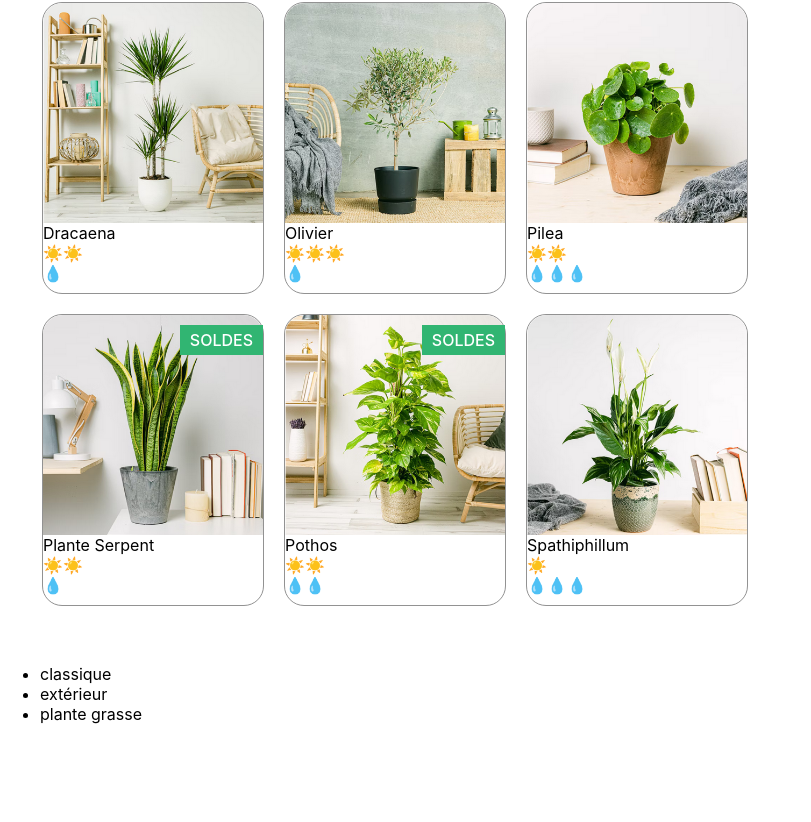
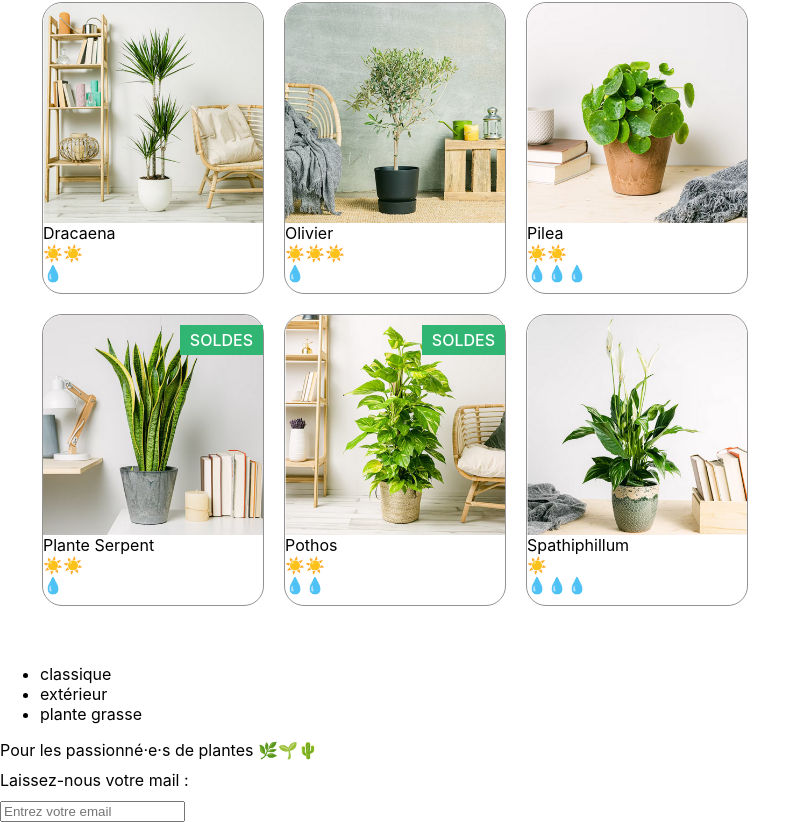
Before and after one commit to julieprunaret/La-maison-jungle-mastering-REACT, a React (Create React App) app: page / in a window 1280 px wide. Shown: the part 782-1604 px from the top of the page, without its empty margins (0-811 px from the left). Before the commit the page ends 1522 px from the top, so only its background shows below. Built offline with nearby package versions, Linux system fonts and the light colour scheme.

Commit message:
add - forms

```diff
--- a/src/components/App.js
+++ b/src/components/App.js
@@ -2,6 +2,7 @@ import React from 'react';
 import Banner from './Banner';
 import Cart from './Cart';
 import ShoppingList from './ShoppingList';
+import Footer from './Footer';
 
 function App() {
     return (
@@ -9,6 +10,7 @@ function App() {
         <Banner />
         <Cart />
         <ShoppingList />
+        <Footer />
       </React.Fragment>
     )
 }
--- a/src/components/CareScale.js
+++ b/src/components/CareScale.js
@@ -1,16 +1,28 @@
 function CareScale({scaleValue, careType}) {
     const scaleType = careType === 'water' ? '💧' : '☀️';
     const range = [1, 2, 3]
+    const quantityLabel = {
+        1: 'peu',
+        2: 'modérément',
+        3: 'beaucoup'
+    }
+
     return (
-        <div className='lmj-carscale'>
+        <div className='lmj-carscale'  onClick={handleClick}>
             {/* for a list from 1 to 3 */}
             {range.map((rangeElem) =>
             /* for each element into the list (1,2,3) we check if it's inferior or equal to */
                 scaleValue >= rangeElem ? <span key={rangeElem.toString()}>{scaleType}</span> : null
                 /* we put a sun for each number inferior or equal to the variable scalevalue */
             )}
+
         </div>
     )
+
+    function handleClick() {
+        console.log(`Composant de type : ${careType}, cette plante requiert ${quantityLabel[scaleValue]} ${careType === "light" ? "de lumière" : "d'arrosage"}`)
+    }
+
 }
 
 export default CareScale
--- /dev/null
+++ b/src/components/Footer.js
@@ -0,0 +1,34 @@
+import "../styles/Footer.css"
+import { useState } from "react"
+
+function Footer () {
+    const [inputValue, setInputValue] = useState('')
+
+    function handleInput(e){
+        return setInputValue(e.target.value)
+    }
+
+    function handleBlur(){
+        if (!inputValue.includes('@')) {
+            alert("Attention, il n'y a pas d'@, ceci n'est pas une adresse valide.")
+        }
+    }
+
+    return (
+        <footer>
+            <div className='lmj-footer-elem'>
+				Pour les passionné·e·s de plantes 🌿🌱🌵
+			</div>
+            <div className='lmj-footer-elem'>Laissez-nous votre mail :</div>
+            <input
+                placeholder="Entrez votre email"
+                value={inputValue}
+                onChange={handleInput}
+                onBlur={handleBlur}
+            />
+        </footer>
+    )
+
+}
+
+export default Footer
--- a/src/components/PlantItem.js
+++ b/src/components/PlantItem.js
@@ -3,7 +3,7 @@ import CareScale from "./CareScale";
 
 function PlantItem({name, cover, id, light, water, isSpecialOffer}) {
     return (
-        <li key={id} className='lmj-plant-item' onClick={handleClick}>
+        <li key={id} className='lmj-plant-item'>
             <img className='lmj-plant-item-cover' src={cover} alt={`${name} cover`}/>
             {name}
             <CareScale careType="light" scaleValue={light} />
@@ -13,8 +13,4 @@ function PlantItem({name, cover, id, light, water, isSpecialOffer}) {
     )
 }
 
-function handleClick(e) {
-    console.log(`Mon element :`, e.target)
-}
-
 export default PlantItem
--- /dev/null
+++ b/src/styles/Footer.css
@@ -0,0 +1,14 @@
+.lmj-footer {
+	color: black;
+	padding: 32px;
+	border-top: solid 3px black;
+	display: flex;
+	justify-content: flex-start;
+	flex-direction: column;
+	align-items: center;
+	font-weight: 500;
+}
+
+.lmj-footer-elem {
+	margin-bottom: 10px;
+}
```
Also changed, not shown: src/components/QuestionForm.js (added, +30 -0 lines), 1 other file (tests, documents, lock files or other folders).
